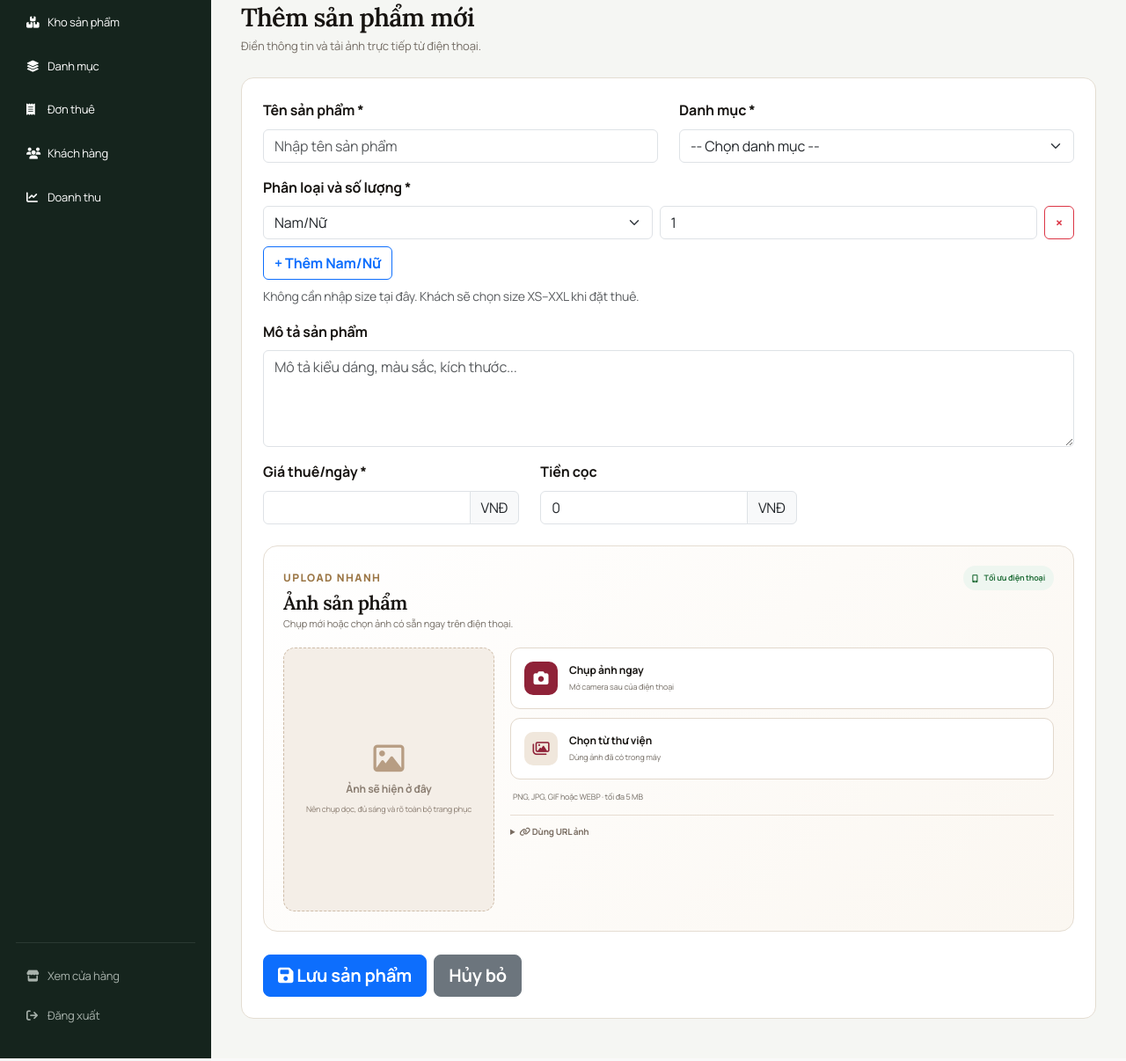
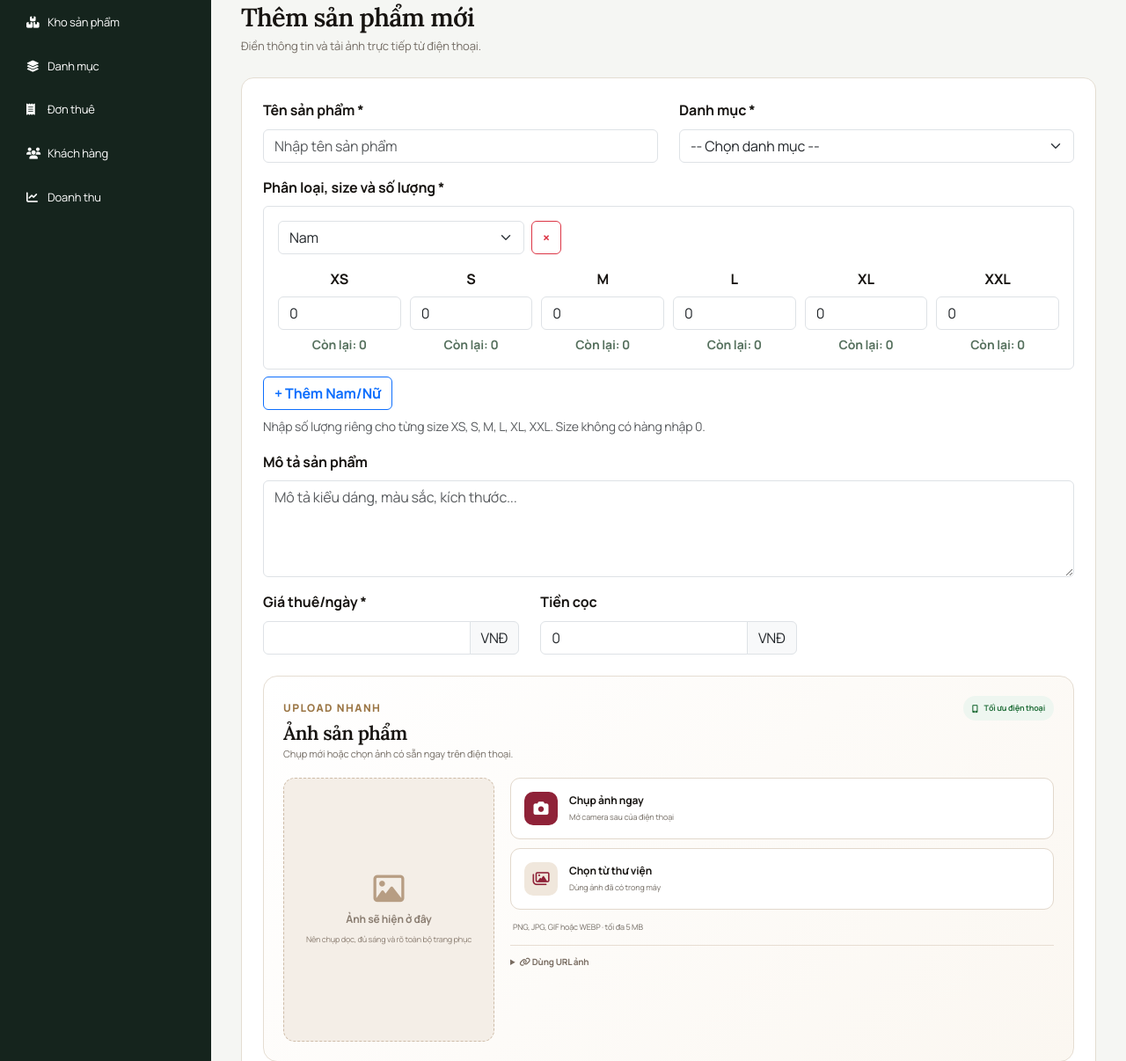
Before and after one commit to nguyen1209/Rental-management, a Flask app: page /add-product in a window 1280 px wide. Shown: the part 139-1345 px from the top of the page at 88% size. Run offline with Flask 3, Linux system fonts and the light colour scheme; a user stored in the database is signed in; some libraries are stand-ins or nearby versions; some web fonts are replaced.

Commit message:
Add PostgreSQL and size inventory

```diff
--- a/app.py
+++ b/app.py
@@ -13,6 +13,7 @@ import math
 from urllib.parse import urlencode
 from dotenv import load_dotenv
 from sqlalchemy import func, desc, text, or_
+from sqlalchemy.engine import URL
 
 from models import db, Admin, Customer, Product, Category, Rental, RentalDetail
 
@@ -26,7 +27,18 @@ PRODUCT_SIZES = ('XS', 'S', 'M', 'L', 'XL', 'XXL')
 
 # Cấu hình
 app.config['SECRET_KEY'] = os.environ.get('SECRET_KEY', 'change-me-in-production')
-app.config['SQLALCHEMY_DATABASE_URI'] = os.environ.get('DATABASE_URL', 'sqlite:///rental.db')
+if os.environ.get('DB_HOST'):
+    database_url = URL.create(
+        'postgresql+psycopg',
+        username=os.environ.get('DB_USER', 'rental'),
+        password=os.environ.get('DB_PASSWORD', ''),
+        host=os.environ['DB_HOST'],
+        port=int(os.environ.get('DB_PORT', '5432')),
+        database=os.environ.get('DB_NAME', 'rental'),
+    )
+else:
+    database_url = os.environ.get('DATABASE_URL', 'sqlite:///rental.db')
+app.config['SQLALCHEMY_DATABASE_URI'] = database_url
 app.config['SQLALCHEMY_TRACK_MODIFICATIONS'] = False
 
 # Cấu hình upload
@@ -126,23 +138,28 @@ def category_from_form():
 
 def product_variants_from_form():
     genders = request.form.getlist('variant_gender[]')
+    sizes = request.form.getlist('variant_size[]')
     quantities = request.form.getlist('variant_quantity[]')
-    if not genders or len(genders) != len(quantities):
-        raise ValueError('Vui lòng nhập ít nhất một phân loại Nam/Nữ và số lượng!')
+    if not genders or len(genders) != len(sizes) or len(genders) != len(quantities):
+        raise ValueError('Vui lòng nhập đủ số lượng cho 6 size của từng phân loại!')
     variants = []
     seen = set()
-    for gender, raw_quantity in zip(genders, quantities):
+    for gender, size, raw_quantity in zip(genders, sizes, quantities):
         gender = gender.strip().lower()
+        size = size.strip().upper()
         if gender not in PRODUCT_GENDERS:
             raise ValueError('Phân loại không hợp lệ!')
+        if size not in PRODUCT_SIZES:
+            raise ValueError('Size không hợp lệ!')
         try:
             quantity = int(raw_quantity)
         except (TypeError, ValueError):
             raise ValueError('Số lượng của từng biến thể không hợp lệ!')
-        if quantity < 0 or gender in seen:
-            raise ValueError('Số lượng phải từ 0 và mỗi phân loại chỉ được nhập một lần!')
-        seen.add(gender)
-        variants.append({'gender': gender, 'size': '', 'quantity': quantity,
+        key = (gender, size)
+        if quantity < 0 or key in seen:
+            raise ValueError('Số lượng phải từ 0 và mỗi phân loại/size chỉ được nhập một lần!')
+        seen.add(key)
+        variants.append({'gender': gender, 'size': size, 'quantity': quantity,
                          'available': quantity})
     if not any(item['quantity'] for item in variants):
         raise ValueError('Tổng số lượng sản phẩm phải lớn hơn 0!')
@@ -151,15 +168,16 @@ def product_variants_from_form():
 def update_product_variants(product, submitted_variants):
     old = {}
     for item in product.variant_list:
-        previous = old.setdefault(item['gender'], {'quantity': 0, 'available': 0})
+        key = (item['gender'], item.get('size') or 'M')
+        previous = old.setdefault(key, {'quantity': 0, 'available': 0})
         previous['quantity'] += item['quantity']
         previous['available'] += item['available']
     for item in submitted_variants:
-        previous = old.get(item['gender'])
+        previous = old.get((item['gender'], item['size']))
         rented = max(previous['quantity'] - previous['available'], 0) if previous else 0
         if item['quantity'] < rented:
             label = PRODUCT_GENDERS[item['gender']]
-            raise ValueError(f'Không thể giảm {label} dưới {rented} món đang được thuê!')
+            raise ValueError(f'Không thể giảm {label} size {item["size"]} dưới {rented} món đang được thuê!')
         item['available'] = item['quantity'] - rented
     product.variants = json.dumps(submitted_variants, ensure_ascii=False)
     product.quantity = sum(item['quantity'] for item in submitted_variants)
@@ -1403,6 +1421,22 @@ def export_pdf():
 def init_db():
     with app.app_context():
         db.create_all()
+        if db.engine.dialect.name != 'sqlite':
+            admin_username = os.environ.get('ADMIN_USERNAME', 'admin')
+            admin_password = os.environ.get('ADMIN_PASSWORD', 'admin123')
+            existing_admin = Admin.query.filter_by(username=admin_username).first()
+            if not existing_admin:
+                db.session.add(Admin(
+                    username=admin_username,
+                    password=generate_password_hash(admin_password),
+                    email='admin@example.com',
+                    fullname='Administrator'
+                ))
+            elif os.environ.get('ADMIN_PASSWORD'):
+                existing_admin.password = generate_password_hash(admin_password)
+            db.session.commit()
+            print(f"PostgreSQL database initialized for admin: {admin_username}")
+            return
         # Bổ sung cột cho database cũ mà không làm mất dữ liệu.
         columns = [row[1] for row in db.session.execute(text('PRAGMA table_info(customer)')).fetchall()]
         if 'password_hash' not in columns:
--- a/requirements.txt
+++ b/requirements.txt
@@ -7,3 +7,4 @@ openpyxl==3.1.2
 gunicorn==23.0.0
 reportlab==5.0.0
 python-dotenv==1.0.1
+psycopg[binary]>=3.2,<4
--- /dev/null
+++ b/templates/admin/_size_inventory.html
@@ -0,0 +1,37 @@
+{% set groups = product.size_inventory_groups if product is defined else [{'gender': 'male', 'sizes': {}}] %}
+<div class="col-12 mb-3">
+  <label class="form-label fw-bold">Phân loại, size và số lượng *</label>
+  <div id="variantGroups" class="d-grid gap-3">
+    {% for group in groups %}
+    <div class="variant-group border rounded p-3">
+      <div class="d-flex gap-2 align-items-center mb-3">
+        <select class="form-select variant-gender" aria-label="Nam/Nữ" required>
+          {% for value, label in genders.items() %}<option value="{{ value }}" {{ 'selected' if value == group.gender }}>{{ label }}</option>{% endfor %}
+        </select>
+        <button type="button" class="btn btn-outline-danger remove-variant">×</button>
+      </div>
+      <div class="size-inventory-grid">
+        {% for size in sizes %}
+        {% set size_stock = group.sizes.get(size, {}) %}
+        <label class="size-inventory-row"><b>{{ size }}</b>
+          <input type="hidden" name="variant_gender[]" value="{{ group.gender }}">
+          <input type="hidden" name="variant_size[]" value="{{ size }}">
+          <input type="number" name="variant_quantity[]" class="form-control" min="0" value="{{ size_stock.get('quantity', 0) }}" data-rented="{{ size_stock.get('quantity', 0) - size_stock.get('available', 0) }}" required aria-label="Tổng số lượng size {{ size }}">
+          <small class="size-available">Còn lại: {{ size_stock.get('available', 0) }}</small>
+        </label>
+        {% endfor %}
+      </div>
+    </div>
+    {% endfor %}
+  </div>
+  <button type="button" id="addVariant" class="btn btn-outline-primary mt-2">+ Thêm Nam/Nữ</button>
+  <small class="d-block mt-2 text-muted">Nhập số lượng riêng cho từng size XS, S, M, L, XL, XXL. Size không có hàng nhập 0.</small>
+</div>
+<style>.size-inventory-grid{display:grid;grid-template-columns:repeat(6,minmax(82px,1fr));gap:10px}.size-inventory-row{display:grid;gap:6px;text-align:center}.size-available{color:#55705d;font-weight:700}.variant-gender{max-width:280px}@media(max-width:700px){.size-inventory-grid{grid-template-columns:repeat(3,1fr)}}</style>
+<script>
+const variantGroups=document.getElementById('variantGroups');
+function syncInventoryGroup(group){const gender=group.querySelector('.variant-gender').value;group.querySelectorAll('[name="variant_gender[]"]').forEach(input=>input.value=gender)}
+function updateAvailable(input){const rented=Number(input.dataset.rented)||0,total=Math.max(0,Number(input.value)||0);input.closest('.size-inventory-row').querySelector('.size-available').textContent='Còn lại: '+Math.max(0,total-rented)}
+function bindInventoryGroups(){variantGroups.querySelectorAll('.variant-group').forEach(group=>{group.querySelector('.variant-gender').onchange=()=>syncInventoryGroup(group);group.querySelectorAll('[name="variant_quantity[]"]').forEach(input=>{input.oninput=()=>updateAvailable(input);updateAvailable(input)});group.querySelector('.remove-variant').onclick=()=>{if(variantGroups.children.length>1)group.remove()};syncInventoryGroup(group)})}
+document.getElementById('addVariant').onclick=()=>{const group=variantGroups.firstElementChild.cloneNode(true);group.querySelector('.variant-gender').selectedIndex=0;group.querySelectorAll('[name="variant_quantity[]"]').forEach(input=>{input.value=0;input.dataset.rented=0});variantGroups.appendChild(group);bindInventoryGroups()};bindInventoryGroups();
+</script>
--- a/templates/admin/add_product.html
+++ b/templates/admin/add_product.html
@@ -5,10 +5,10 @@
 <section class="panel p-4"><form method="post" enctype="multipart/form-data"><input type="hidden" name="_csrf_token" value="{{ csrf_token() }}"><div class="row">
   <div class="col-md-6 mb-3"><label class="form-label fw-bold">Tên sản phẩm *</label><input type="text" name="name" class="form-control" required placeholder="Nhập tên sản phẩm"></div>
   <div class="col-md-6 mb-3"><label class="form-label fw-bold">Danh mục *</label><select name="category" id="categorySelect" class="form-select" required onchange="toggleCustomCategory()"><option value="">-- Chọn danh mục --</option>{% for category in categories %}<option value="{{ category }}">{{ category }}</option>{% endfor %}<option value="__other__">+ Thêm danh mục khác</option></select><div id="customCategoryWrap" class="mt-2" hidden><input type="text" name="custom_category" id="customCategory" class="form-control" placeholder="Tên danh mục mới"></div></div>
-  <div class="col-12 mb-3"><label class="form-label fw-bold">Phân loại và số lượng *</label><div id="variantRows" class="d-grid gap-2"><div class="variant-row d-flex gap-2"><select name="variant_gender[]" class="form-select" required><option value="">Nam/Nữ</option>{% for value, label in genders.items() %}<option value="{{ value }}">{{ label }}</option>{% endfor %}</select><input type="number" name="variant_quantity[]" class="form-control" min="0" value="1" required placeholder="Số lượng"><button type="button" class="btn btn-outline-danger remove-variant">×</button></div></div><button type="button" id="addVariant" class="btn btn-outline-primary mt-2">+ Thêm Nam/Nữ</button><small class="d-block mt-2 text-muted">Không cần nhập size tại đây. Khách sẽ chọn size XS–XXL khi đặt thuê.</small></div>
+  {% include 'admin/_size_inventory.html' %}
   <div class="col-12 mb-3"><label class="form-label fw-bold">Mô tả sản phẩm</label><textarea name="description" rows="4" class="form-control" placeholder="Mô tả kiểu dáng, màu sắc, kích thước..."></textarea></div>
   <div class="col-md-4 mb-3"><label class="form-label fw-bold">Giá thuê/ngày *</label><div class="input-group"><input type="number" name="price_per_day" class="form-control" required min="0"><span class="input-group-text">VNĐ</span></div></div>
   <div class="col-md-4 mb-3"><label class="form-label fw-bold">Tiền cọc</label><div class="input-group"><input type="number" name="deposit" class="form-control" value="0" min="0"><span class="input-group-text">VNĐ</span></div></div>
 </div>{% set current_image_url = none %}{% include 'admin/_mobile_image_upload.html' %}<div class="d-flex flex-wrap gap-2"><button type="submit" class="btn btn-primary btn-lg"><i class="fa-solid fa-floppy-disk"></i> Lưu sản phẩm</button><a href="{{ url_for('products') }}" class="btn btn-secondary btn-lg">Hủy bỏ</a></div></form></section>
-<script>const variantRows=document.getElementById('variantRows');function bindVariants(){variantRows.querySelectorAll('.remove-variant').forEach(button=>button.onclick=()=>{if(variantRows.children.length>1)button.closest('.variant-row').remove()})}document.getElementById('addVariant').onclick=()=>{const row=variantRows.firstElementChild.cloneNode(true);row.querySelectorAll('select').forEach(select=>select.value='');row.querySelector('input').value=1;variantRows.appendChild(row);bindVariants()};bindVariants();function toggleCustomCategory(){const s=document.getElementById('categorySelect'),w=document.getElementById('customCategoryWrap'),i=document.getElementById('customCategory'),other=s.value==='__other__';w.hidden=!other;i.required=other;if(other)i.focus()}</script>
+<script>function toggleCustomCategory(){const s=document.getElementById('categorySelect'),w=document.getElementById('customCategoryWrap'),i=document.getElementById('customCategory'),other=s.value==='__other__';w.hidden=!other;i.required=other;if(other)i.focus()}</script>
 {% endblock %}
--- a/templates/admin/edit_product.html
+++ b/templates/admin/edit_product.html
@@ -5,10 +5,10 @@
 <section class="panel p-4"><form method="post" enctype="multipart/form-data"><input type="hidden" name="_csrf_token" value="{{ csrf_token() }}"><div class="row">
   <div class="col-md-6 mb-3"><label class="form-label fw-bold">Tên sản phẩm *</label><input type="text" name="name" class="form-control" value="{{ product.name }}" required></div>
   <div class="col-md-6 mb-3"><label class="form-label fw-bold">Danh mục *</label><select name="category" id="categorySelect" class="form-select" required onchange="toggleCustomCategory()">{% for category in categories %}<option value="{{ category }}" {{ 'selected' if category == product.category }}>{{ category }}</option>{% endfor %}<option value="__other__">+ Thêm danh mục khác</option></select><div id="customCategoryWrap" class="mt-2" hidden><input type="text" name="custom_category" id="customCategory" class="form-control" placeholder="Tên danh mục mới"></div></div>
-  <div class="col-12 mb-3"><label class="form-label fw-bold">Phân loại và số lượng *</label><div id="variantRows" class="d-grid gap-2">{% set current_variants = product.gender_inventory or [{'gender': product.gender or 'unisex', 'quantity': product.quantity}] %}{% for variant in current_variants %}<div class="variant-row d-flex gap-2"><select name="variant_gender[]" class="form-select" required>{% for value, label in genders.items() %}<option value="{{ value }}" {{ 'selected' if value == variant.gender }}>{{ label }}</option>{% endfor %}</select><input type="number" name="variant_quantity[]" class="form-control" min="0" value="{{ variant.quantity }}" required><button type="button" class="btn btn-outline-danger remove-variant">×</button></div>{% endfor %}</div><button type="button" id="addVariant" class="btn btn-outline-primary mt-2">+ Thêm Nam/Nữ</button><small class="d-block mt-2 text-muted">Khách sẽ chọn size XS–XXL khi đặt thuê.</small></div>
+  {% include 'admin/_size_inventory.html' %}
   <div class="col-12 mb-3"><label class="form-label fw-bold">Mô tả</label><textarea name="description" rows="4" class="form-control">{{ product.description or '' }}</textarea></div>
   <div class="col-md-4 mb-3"><label class="form-label fw-bold">Giá thuê/ngày *</label><div class="input-group"><input type="number" name="price_per_day" class="form-control" value="{{ product.price_per_day }}" required min="0"><span class="input-group-text">VNĐ</span></div></div>
   <div class="col-md-4 mb-3"><label class="form-label fw-bold">Tiền cọc *</label><div class="input-group"><input type="number" name="deposit" class="form-control" value="{{ product.deposit or 0 }}" required min="0"><span class="input-group-text">VNĐ</span></div></div>
 </div>{% set current_image_url = product.image_url %}{% include 'admin/_mobile_image_upload.html' %}<div class="d-flex flex-wrap gap-2"><button type="submit" class="btn btn-primary btn-lg"><i class="fa-solid fa-floppy-disk"></i> Cập nhật sản phẩm</button><a href="{{ url_for('products') }}" class="btn btn-secondary btn-lg">Hủy</a></div></form></section>
-<script>const variantRows=document.getElementById('variantRows');function bindVariants(){variantRows.querySelectorAll('.remove-variant').forEach(button=>button.onclick=()=>{if(variantRows.children.length>1)button.closest('.variant-row').remove()})}document.getElementById('addVariant').onclick=()=>{const row=variantRows.firstElementChild.cloneNode(true);row.querySelectorAll('select').forEach(select=>select.selectedIndex=0);row.querySelector('input').value=1;variantRows.appendChild(row);bindVariants()};bindVariants();function toggleCustomCategory(){const s=document.getElementById('categorySelect'),w=document.getElementById('customCategoryWrap'),i=document.getElementById('customCategory'),other=s.value==='__other__';w.hidden=!other;i.required=other;if(other)i.focus()}</script>
+<script>function toggleCustomCategory(){const s=document.getElementById('categorySelect'),w=document.getElementById('customCategoryWrap'),i=document.getElementById('customCategory'),other=s.value==='__other__';w.hidden=!other;i.required=other;if(other)i.focus()}</script>
 {% endblock %}
--- a/templates/admin/products.html
+++ b/templates/admin/products.html
@@ -66,7 +66,7 @@
                 <td>
                     <span class="badge bg-info">{{ product.category }}</span>
                 </td>
-                <td>{% if product.variant_list %}{% for variant in product.variant_list %}<small class="d-block">{{ product_genders.get(variant.gender, variant.gender) }}: còn {{ variant.available }}/{{ variant.quantity }}</small>{% endfor %}{% else %}{{ product_genders.get(product.gender or 'unisex', 'Unisex') }}{% endif %}</td>
+                <td>{% if product.variant_list %}{% for variant in product.variant_list if variant.quantity > 0 %}<small class="d-block">{{ product_genders.get(variant.gender, variant.gender) }}{% if variant.size %} · {{ variant.size }}{% endif %}: còn {{ variant.available }}/{{ variant.quantity }}</small>{% endfor %}{% else %}{{ product_genders.get(product.gender or 'unisex', 'Unisex') }}{% endif %}</td>
                 <td>{{ "{:,.0f}".format(product.price_per_day) }} VNĐ</td>
                 <td>{{ "{:,.0f}".format(product.deposit) }} VNĐ</td>
                 <td>{{ product.quantity }}</td>
```
Also changed, not shown: compose.yaml (+27 -2 lines), models.py (+17 -1 lines), templates/admin/add_rental.html (+2 -2 lines), templates/customer/checkout.html (+1 -1 lines), templates/customer/customer_rent.html (+2 -2 lines), tests/test_app.py (+3 -1 lines), README.md, 1 other file.
